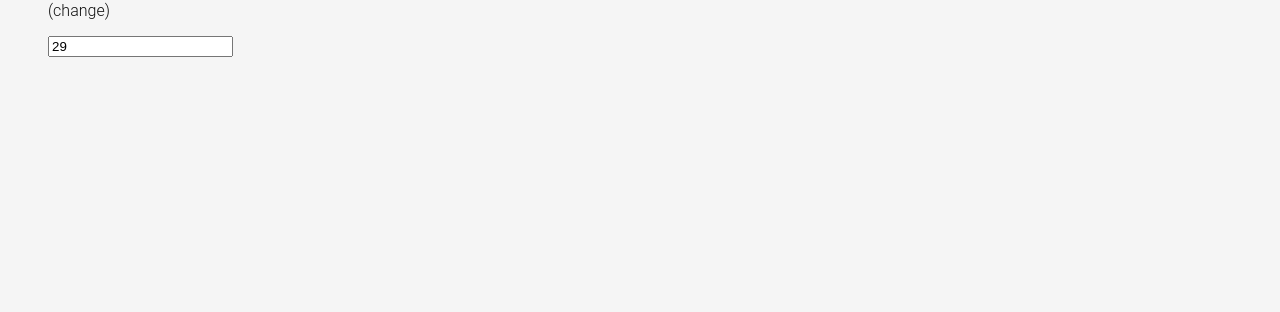
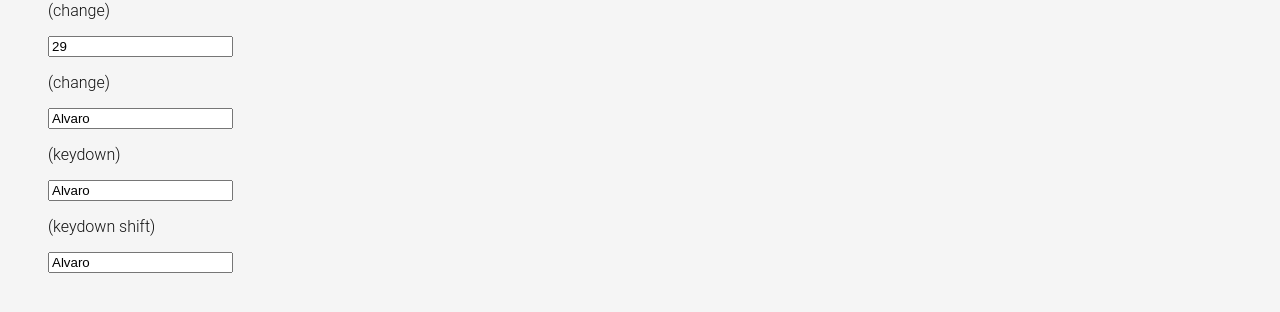
Before and after one commit to ACondori95/todoapp, an Angular app: page /labs in a window 1280 px wide. Shown: the part 820-1132 px from the top of the page. Before the commit the page ends 925 px from the top, so only its background shows below. Built offline with nearby package versions, Linux system fonts and the light colour scheme.

Commit message:
event binding: keydown

```diff
--- a/src/app/pages/labs/labs.component.html
+++ b/src/app/pages/labs/labs.component.html
@@ -18,4 +18,10 @@
   <button (dblclick)="clickHandler()">double me</button>
   <p>(change)</p>
   <input type="number" [value]="person.age" (change)="changeHandler($event)" />
+  <p>(change)</p>
+  <input type="text" [value]="person.name" (change)="changeHandler($event)" />
+  <p>(keydown)</p>
+  <input type="text" [value]="person.name" (keydown)="keydownHandler($event)" />
+  <p>(keydown shift)</p>
+  <input type="text" [value]="person.name" (keydown.shift.t)="clickHandler()" />
 </div>
--- a/src/app/pages/labs/labs.component.ts
+++ b/src/app/pages/labs/labs.component.ts
@@ -34,4 +34,9 @@
   changeHandler(event: Event) {
     console.log(event);
   }
+
+  keydownHandler(event: KeyboardEvent) {
+    const input = event.target as HTMLInputElement;
+    console.log(input.value);
+  }
 }
```
